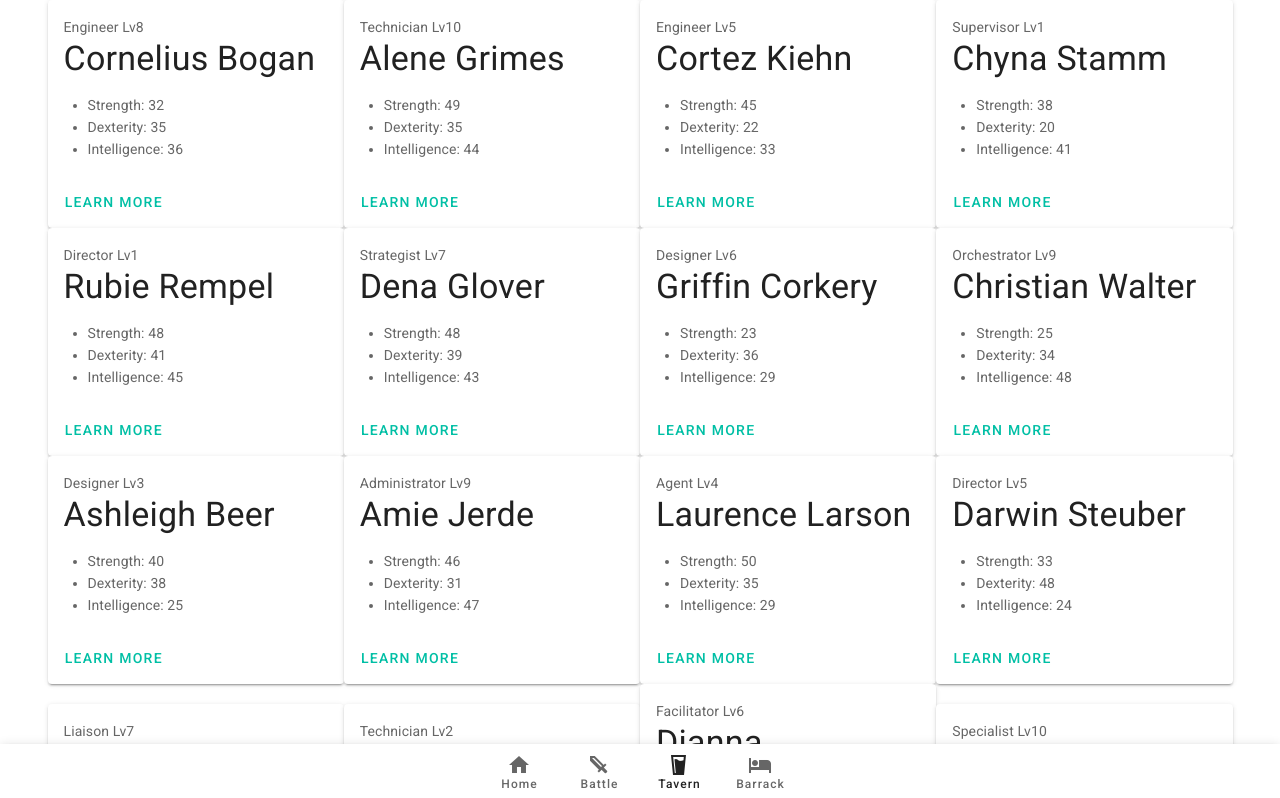
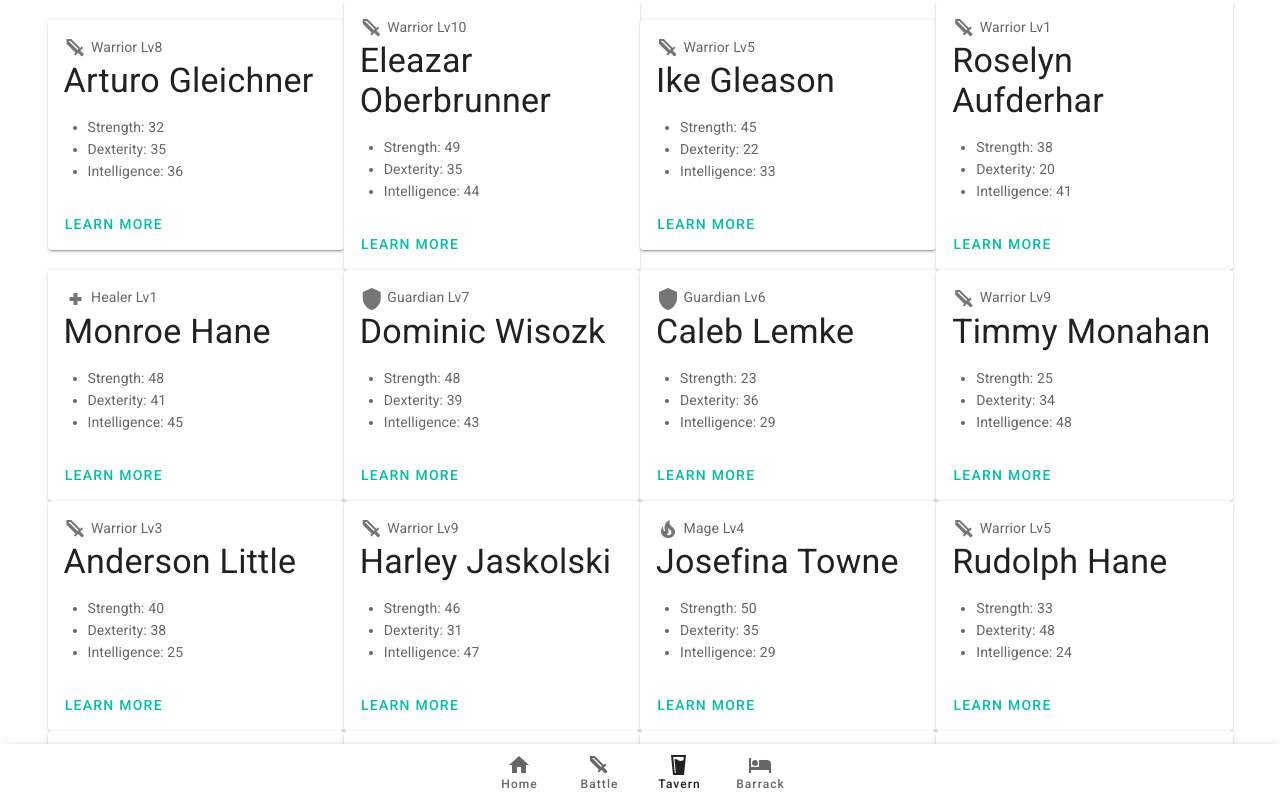
Before and after one commit to ngocnv371/sim, a Vue app: page /tavern in a window 1280 px wide. Shown: the top 798 px of the page. Built offline with nearby package versions, Linux system fonts and the light colour scheme.

Commit message:
add job icon

```diff
--- a/src/components/character/AdventurerCard.vue
+++ b/src/components/character/AdventurerCard.vue
@@ -1,7 +1,7 @@
 <template>
   <v-card>
     <v-card-text>
-      <div v-text="`${adventurer.class} Lv${adventurer.level}`"></div>
+      <div><JobIcon :job="adventurer.job" /> {{ adventurer.job }} Lv{{ adventurer.level }}</div>
       <p class="display-1 text--primary" v-text="adventurer.name"></p>
       <ul>
         <li>Strength: {{ adventurer.str }}</li>
@@ -42,10 +42,13 @@
 </style>
 
 <script lang="ts">
+import JobIcon from "@/components/character/JobIcon.vue";
+
 interface Data {
   reveal: boolean;
 }
 export default {
+  components: { JobIcon },
   props: {
     adventurer: {
       type: Object,
--- a/src/components/character/AdventurerThumbnail.vue
+++ b/src/components/character/AdventurerThumbnail.vue
@@ -2,7 +2,7 @@
   <v-card dark v-on="$listeners" v-bind="$attrs">
     <v-img v-if="adventurer" :src="adventurer.avatar" class="align-end">
       <div class="text--white align-center slight-shadow" v-if="adventurer">
-        <v-icon>mdi-sword</v-icon> Lv{{ adventurer.level }}
+        <JobIcon :job="adventurer.job" /> Lv{{ adventurer.level }}
       </div>
     </v-img>
     <v-img v-else src="../../assets/help.png" class="align-center"> </v-img>
@@ -16,7 +16,10 @@
 </style>
 
 <script>
+import JobIcon from "@/components/character/JobIcon.vue";
+
 export default {
+  components: { JobIcon },
   props: {
     adventurer: {
       type: Object,
--- /dev/null
+++ b/src/components/character/JobIcon.vue
@@ -0,0 +1,25 @@
+<template>
+  <v-icon>{{ icon }}</v-icon>
+</template>
+
+<script lang="ts">
+export default {
+  props: {
+    job: {
+      type: String,
+      required: true,
+    },
+  },
+  computed: {
+    icon(): string {
+      const map: { [key: string]: string } = {
+        Warrior: "mdi-sword",
+        Guardian: "mdi-shield",
+        Mage: "mdi-fire",
+        Healer: "mdi-hospital",
+      };
+      return map[this.job] || "mdi-help";
+    },
+  },
+};
+</script>
--- a/src/components/character/PartyCard.vue
+++ b/src/components/character/PartyCard.vue
@@ -4,7 +4,11 @@
     <v-container>
       <v-row>
         <v-col cols="3" v-for="index of 8" :key="index" class="pa-1">
-          <AdventurerPicker v-model="members[index - 1]" :adventurers="unassigned" />
+          <AdventurerPicker
+            v-model="members[index - 1]"
+            :adventurers="unassigned"
+            @input="handleMemberChanged(index - 1, $event)"
+          />
         </v-col>
       </v-row>
     </v-container>
@@ -13,7 +17,7 @@
 
 <script lang="ts">
 import AdventurerPicker from "@/components/character/AdventurerPicker.vue";
-import { mapGetters } from "vuex";
+import { mapActions, mapGetters } from "vuex";
 import { Character } from "@/core/character/Character";
 
 interface Data {
@@ -39,5 +43,15 @@ export default {
   computed: {
     ...mapGetters("barrack", ["unassigned"]),
   },
+  methods: {
+    ...mapActions("barrack", ["join", "kick"]),
+    handleMemberChanged(index: number, newVal: Character): void {
+      const oldValue = this.party.members[index];
+      if (oldValue) {
+        this.kick({ party: this.party, one: oldValue });
+      }
+      this.join({ party: this.party, index, one: newVal });
+    },
+  },
 };
 </script>
--- a/src/core/barrack/index.ts
+++ b/src/core/barrack/index.ts
@@ -40,9 +40,8 @@ export function kick(state: BarrackState, party: Party, one: Character) {
   party.members = party.members.filter((m) => m.id !== one.id);
 }
 
-export function join(state: BarrackState, party: Party, one: Character) {
-  if (party.members.length > MAX_PARTY_SIZE) {
-    throw new Error('Party size exceed limit');
-  }
-  party.members.push(one);
+export function join(state: BarrackState, party: Party, index: number, one: Character) {
+  const ms = [...party.members];
+  ms[index] = one;
+  party.members = ms;
 }
--- a/src/core/character/Character.ts
+++ b/src/core/character/Character.ts
@@ -2,7 +2,7 @@ export interface Character {
   id: string;
   name: string;
   faction: string;
-  class: string;
+  job: string;
   avatar: string;
   level: number;
 
--- a/src/core/tavern/Tavern.ts
+++ b/src/core/tavern/Tavern.ts
@@ -15,14 +15,16 @@ export function removeOne(state: TavernState, one: Character) {
 export function attractAdventurers(state: TavernState): Character[] {
   const bag: Character[] = [];
   const num = 20;
+  const jobs = ["Warrior", "Guardian", "Mage", "Healer"];
   for (let index = 0; index < num; index++) {
     const maxLife = faker.datatype.number({ min: 100, max: 200 });
     const maxMana = faker.datatype.number({ min: 100, max: 200 });
     const id = faker.random.alphaNumeric(10);
+    const jobIndex = faker.datatype.number({min: 0, max: jobs.length - 1});
     const one: Character = {
       id,
       name: `${faker.name.firstName()} ${faker.name.lastName()}`,
-      class: faker.name.jobType(),
+      job: jobs[jobIndex],
       avatar: `https://i.pravatar.cc/150?t=${id}`,
       level: faker.datatype.number({ min: 1, max: 10 }),
 
--- a/src/store/modules/barrack/index.ts
+++ b/src/store/modules/barrack/index.ts
@@ -10,7 +10,7 @@ export const BarrackModule: Module<BarrackState, RootState> = {
   state: { parties: [] },
   getters: {
     parties(state) {
-      return state.parties;
+      return state.parties.filter(p => p.id !== barrack.UNASSIGNED_PARTY_ID);
     },
     unassigned(state) {
       return state.parties[0].members;
@@ -27,8 +27,8 @@ export const BarrackModule: Module<BarrackState, RootState> = {
     KICK(state, { party, one }) {
       barrack.kick(state, party, one);
     },
-    JOIN(state, { party, one }) {
-      barrack.join(state, party, one);
+    JOIN(state, { party, index, one }) {
+      barrack.join(state, party, index, one);
     },
   },
   actions: {
@@ -51,7 +51,7 @@ export const BarrackModule: Module<BarrackState, RootState> = {
       const party = {
         id: "initial party",
         name: "Entourage",
-        members: guys,
+        members: first,
       };
       context.commit("ADD", party);
       while (guys.length) {
@@ -65,5 +65,11 @@ export const BarrackModule: Module<BarrackState, RootState> = {
     add(context, one) {
       context.commit("ADD", one);
     },
+    join(context, payload) {
+      context.commit("JOIN", payload)
+    },
+    kick(context, payload) {
+      context.commit("KICK", payload)
+    }
   },
 };
--- a/src/views/Barrack.vue
+++ b/src/views/Barrack.vue
@@ -1,11 +1,17 @@
 <template>
-  <v-card>
+  <v-card flat>
     <v-app-bar>
       <v-btn icon @click="addOneParty">
         <v-icon>mdi-plus</v-icon>
       </v-btn>
     </v-app-bar>
-    <PartyCard v-for="p of parties" :key="p.id" :party="p" />
+    <v-container>
+      <v-row dense>
+        <v-col v-for="p of parties" :key="p.id" cols="12">
+          <PartyCard :party="p" />
+        </v-col>
+      </v-row>
+    </v-container>
   </v-card>
 </template>
 
```
